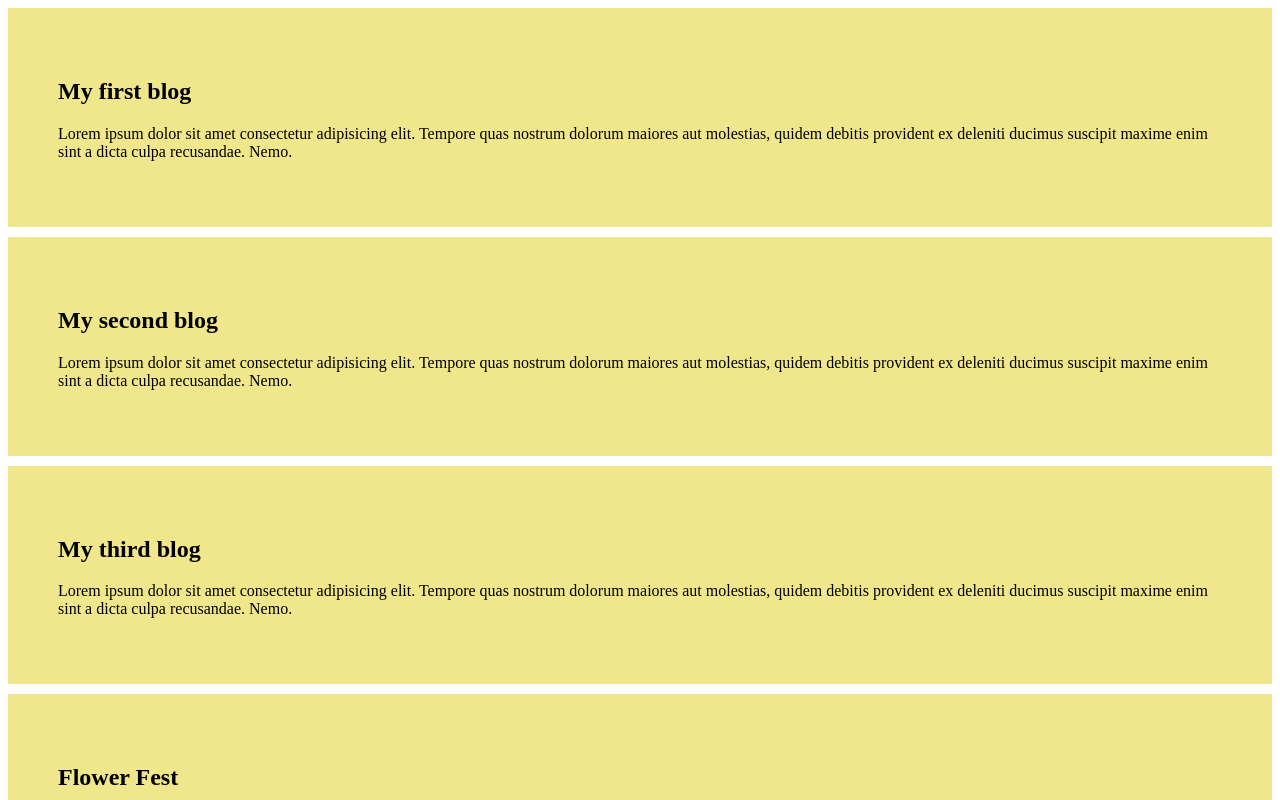
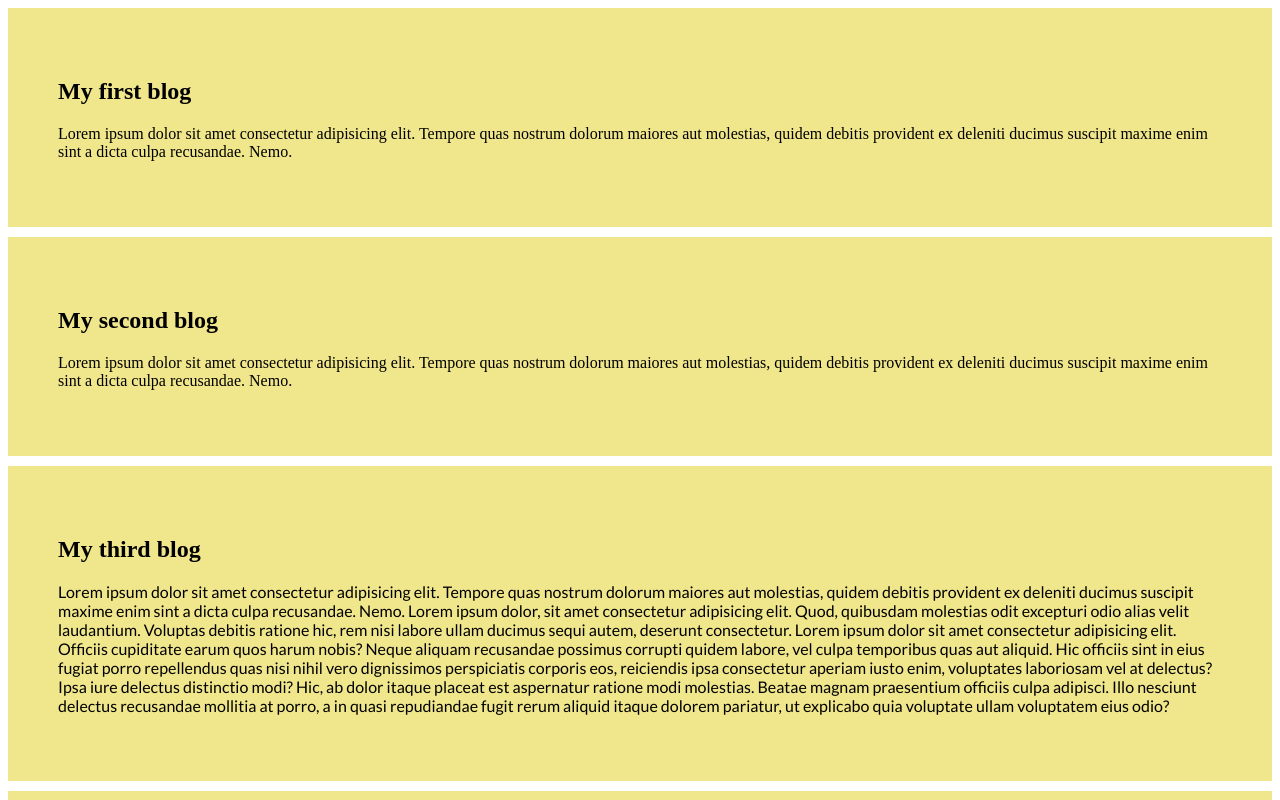
Before and after one commit to shahinmahmud1/my-first-github-repo, a plain HTML site: page index.html in a window 1280 px wide. Shown: the top 800 px of the page. Drawn offline with Linux system fonts and the light colour scheme.

Commit message:
added font family

```diff
--- a/index.html
+++ b/index.html
@@ -17,7 +17,7 @@
     </div>
     <div>
         <h2>My third blog</h2>
-        <p>Lorem ipsum dolor sit amet consectetur adipisicing elit. Tempore quas nostrum dolorum maiores aut molestias, quidem debitis provident ex deleniti ducimus suscipit maxime enim sint a dicta culpa recusandae. Nemo.</p>
+        <p class="third-blog">Lorem ipsum dolor sit amet consectetur adipisicing elit. Tempore quas nostrum dolorum maiores aut molestias, quidem debitis provident ex deleniti ducimus suscipit maxime enim sint a dicta culpa recusandae. Nemo. Lorem ipsum dolor, sit amet consectetur adipisicing elit. Quod, quibusdam molestias odit excepturi odio alias velit laudantium. Voluptas debitis ratione hic, rem nisi labore ullam ducimus sequi autem, deserunt consectetur. Lorem ipsum dolor sit amet consectetur adipisicing elit. Officiis cupiditate earum quos harum nobis? Neque aliquam recusandae possimus corrupti quidem labore, vel culpa temporibus quas aut aliquid. Hic officiis sint in eius fugiat porro repellendus quas nisi nihil vero dignissimos perspiciatis corporis eos, reiciendis ipsa consectetur aperiam iusto enim, voluptates laboriosam vel at delectus? Ipsa iure delectus distinctio modi? Hic, ab dolor itaque placeat est aspernatur ratione modi molestias. Beatae magnam praesentium officiis culpa adipisci. Illo nesciunt delectus recusandae mollitia at porro, a in quasi repudiandae fugit rerum aliquid itaque dolorem pariatur, ut explicabo quia voluptate ullam voluptatem eius odio?</p>
     </div>
     <div>
         <h2>Flower Fest</h2>
--- a/styles/blog.css
+++ b/styles/blog.css
@@ -1,5 +1,10 @@
+@import url('https://fonts.googleapis.com/css2?family=Lato&display=swap');
 div{
     background-color: khaki;
     padding: 50px;
     margin-bottom: 10px;
 }
+.third-blog{
+    font-family: 'Lato', sans-serif;
+    font-weight: 200;
+}
```
